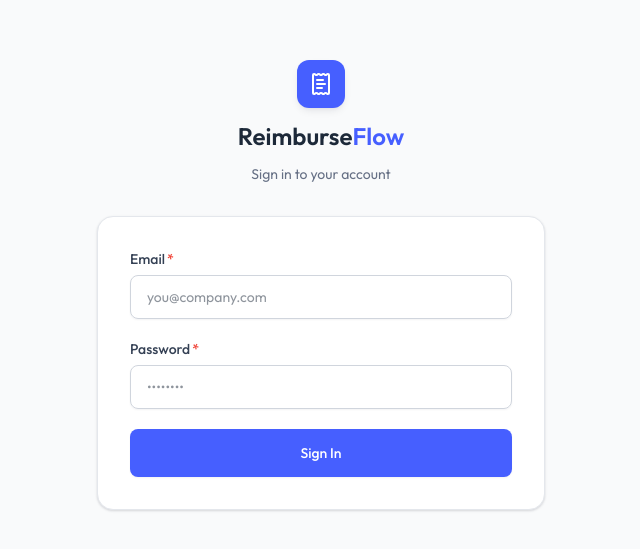
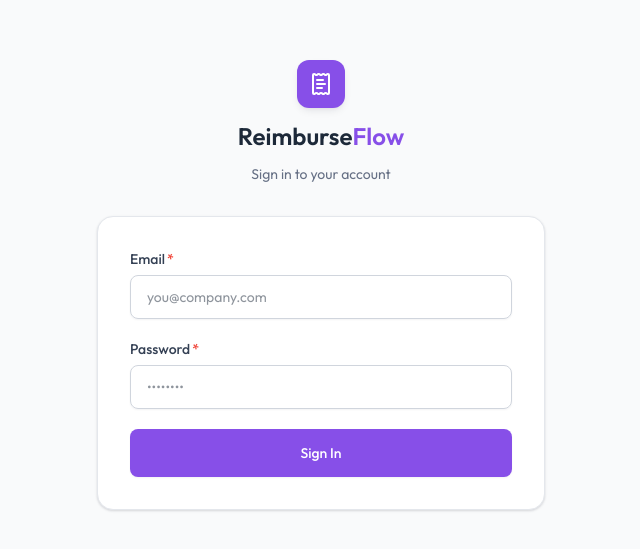
Before and after one commit to dzulfikarq/reimbursement-system, a React (Vite) app in the folder frontend/: page /login in a window 1280 px wide. Shown: the part 115-664 px from the top of the page, without its empty margins (319-959 px from the left). Built offline with nearby package versions, Linux system fonts and the light colour scheme.

Commit message:
feat: rebrand to violet palette anchored on #874fe8

```diff
--- a/frontend/src/index.css
+++ b/frontend/src/index.css
@@ -40,18 +40,19 @@
   --color-white: #ffffff;
   --color-black: #101828;
 
-  --color-brand-25: #f2f7ff;
-  --color-brand-50: #ecf3ff;
-  --color-brand-100: #dde9ff;
-  --color-brand-200: #c2d6ff;
-  --color-brand-300: #9cb9ff;
-  --color-brand-400: #7592ff;
-  --color-brand-500: #465fff;
-  --color-brand-600: #3641f5;
-  --color-brand-700: #2a31d8;
-  --color-brand-800: #252dae;
-  --color-brand-900: #262e89;
-  --color-brand-950: #161950;
+  /* Brand: violet, anchored on base #874fe8 */
+  --color-brand-25: #fbfaff;
+  --color-brand-50: #f5f1fe;
+  --color-brand-100: #ede4fd;
+  --color-brand-200: #ddccfc;
+  --color-brand-300: #c5a6f9;
+  --color-brand-400: #a97bf1;
+  --color-brand-500: #874fe8;
+  --color-brand-600: #7a38d9;
+  --color-brand-700: #6a28bc;
+  --color-brand-800: #59239c;
+  --color-brand-900: #4a2080;
+  --color-brand-950: #2d1252;
 
   --color-blue-light-25: #f5fbff;
   --color-blue-light-50: #f0f9ff;
```
